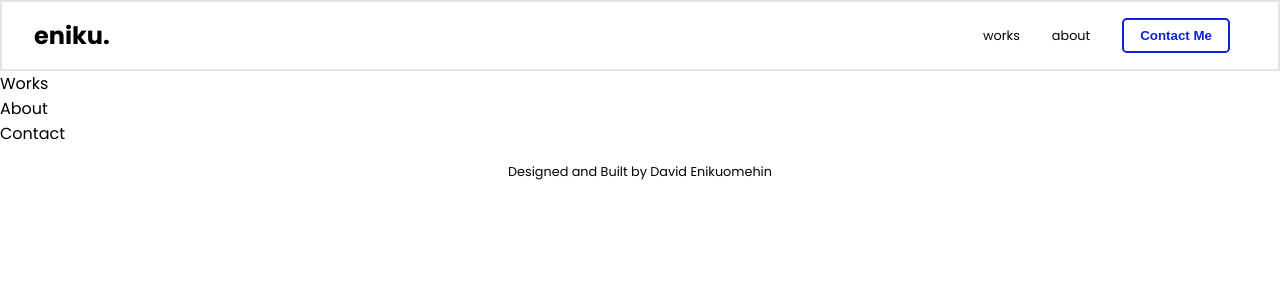
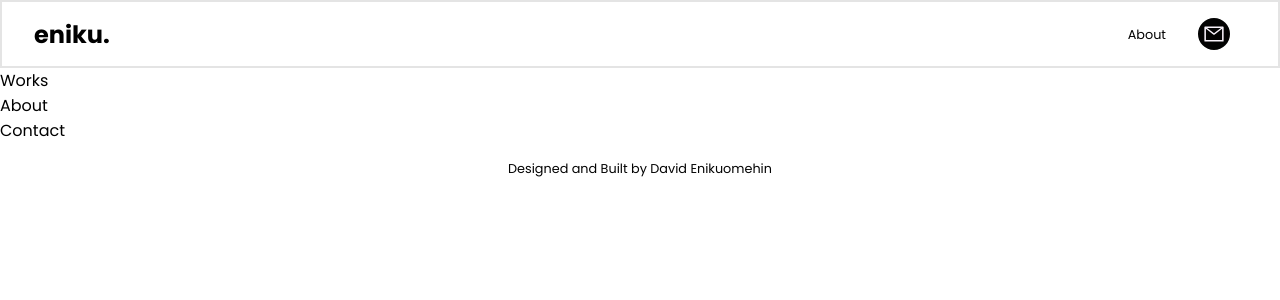
Before and after one commit to eniiku/enikudavid.me, a React (Vite) app: page / in a window 1280 px wide. Shown: the top 300 px of the page. Built offline with nearby package versions, Linux system fonts and the light colour scheme.

Commit message:
style: change Navbar layout

```diff
--- a/src/components/Navbar/Navbar.scss
+++ b/src/components/Navbar/Navbar.scss
@@ -21,6 +21,7 @@
   width: 90px;
   height: 20px;
 
+  cursor: pointer;
   @media screen and (min-width: 2000px) {
     width: 180px;
     height: 40px;
@@ -33,6 +34,7 @@
 
     li {
       margin: 0 1rem;
+      text-transform: capitalize;
 
       a {
         text-decoration: none;
@@ -49,14 +51,24 @@
 }
 
 .app__navbar--btn {
-  background: transparent;
+  background: var(--black-color);
 
-  color: var(--darkBlue-color);
+  color: var(--white-color);
   font-weight: bold;
 
-  border: 2px solid var(--darkBlue-color);
-  border-radius: 0.3rem;
-  padding: 0.5rem 1rem;
+  border: 2px solid var(--black-color);
+  border-radius: 50%;
+  padding: 3px;
+
+  cursor: pointer;
+  svg {
+    width: 22px;
+    height: 22px;
+
+    display: flex;
+    justify-content: center;
+    align-items: center;
+  }
 }
 
 .app__navbar--menu {
@@ -68,7 +80,7 @@
     width: 35px;
     height: 35px;
 
-    margin-left: 1rem;
+    // margin-right: 1rem;
   }
 
   div {
@@ -91,12 +103,12 @@
     background: var(--black-color);
     color: var(--white-color);
 
+    padding: 1rem 2rem;
     box-shadow: 0 0 20px rgba(168, 168, 168, 0.15);
 
     svg {
       width: 35px;
       height: 35px;
-      margin: 0.5rem 1rem;
     }
 
     ul {
--- a/src/components/Navbar/Navbar.tsx
+++ b/src/components/Navbar/Navbar.tsx
@@ -1,5 +1,6 @@
 import { useState } from 'react';
-import { HiMenu, HiX } from 'react-icons/hi';
+import { AiOutlineMail } from 'react-icons/ai';
+import { HiMenuAlt4, HiX } from 'react-icons/hi';
 import './Navbar.scss';
 
 const Navbar = () => {
@@ -14,18 +15,20 @@ const Navbar = () => {
       <p className="app__navbar--logo">eniku.</p>
       <div className="app__navbar--links flex--center p--text">
         <ul className="flex--center">
-          {['works', 'about'].map((item) => (
+          {['about'].map((item) => (
             <li key={item}>
               <a href={`#${item}`}>{item}</a>
             </li>
           ))}
           <li>
-            <button className="app__navbar--btn">Contact Me</button>
+            <button className="app__navbar--btn">
+              <AiOutlineMail />
+            </button>
           </li>
         </ul>
       </div>
       <div className="app__navbar--menu">
-        <HiMenu onClick={toggleMenu} />
+        <HiMenuAlt4 onClick={toggleMenu} />
         {menu && (
           <div>
             <HiX onClick={toggleMenu} />
```
